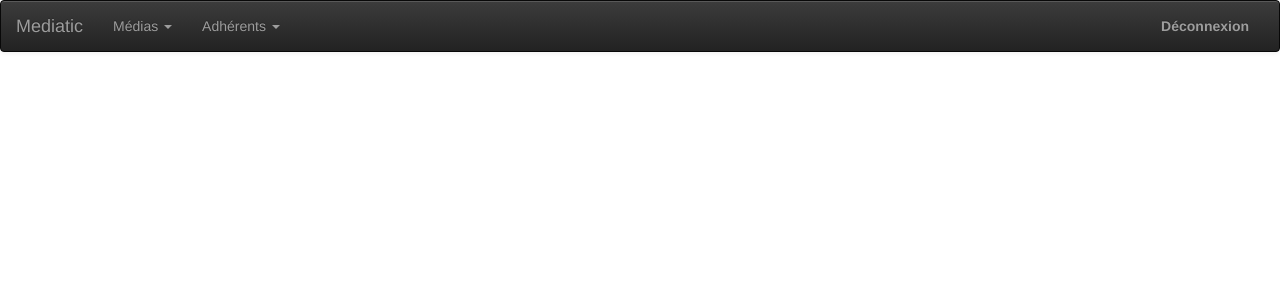
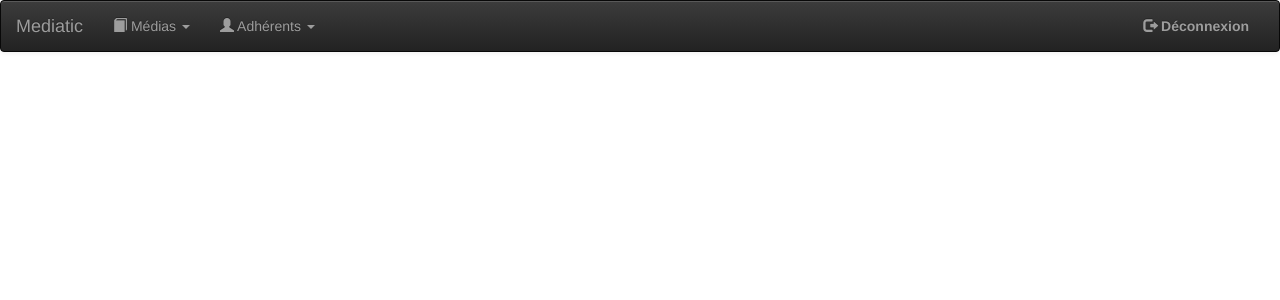
Before and after one commit to Samyo34/mediatic, a web app: page /maquette/header.html in a window 1280 px wide. Shown: the top 300 px of the page. Run offline with its HTML, style and script files only (its server is not run), Linux system fonts and the light colour scheme; data that the repository does not hold is empty; some libraries are stand-ins or nearby versions.

Commit message:
Navbar version 2 + renommage des fichiers media avec un M

```diff
--- a/src/main/webapp/maquette/header.html
+++ b/src/main/webapp/maquette/header.html
@@ -20,31 +20,31 @@
 		        <span class="icon-bar"></span>
 		        <span class="icon-bar"></span>
 		      </button>
-		      <a class="navbar-brand" href="#">Mediatic</a>
+		      <a class="navbar-brand" href="rechercheMedia.html">Mediatic</a>
 		    </div>
 
 		    <div class="collapse navbar-collapse" id="bs-example-navbar-collapse-1">
 		      <ul class="nav navbar-nav">
 		        <li class="dropdown">
-		          <a href="#" class="dropdown-toggle" data-toggle="dropdown">Médias <span class="caret"></span></a>
+		          <a href="#" class="dropdown-toggle" data-toggle="dropdown"><span class="glyphicon glyphicon-book"></span> Médias <span class="caret"></span></a>
 		          <ul class="dropdown-menu" role="menu">
-		            <li><a href="#">Recherche</a></li>
+		            <li><a href="rechercheMedia.html"><span class="glyphicon glyphicon-search"></span> Recherche</a></li>
 		            <li class="divider"></li>
-		            <li><a href="#">Création</a></li>
+		            <li><a href="creationMedia.html"><span class="glyphicon glyphicon-plus"></span> Création</a></li>
 		          </ul>
 		        </li>
 		        <li class="dropdown">
-		          <a href="#" class="dropdown-toggle" data-toggle="dropdown">Adhérents <span class="caret"></span></a>
+		          <a href="#" class="dropdown-toggle" data-toggle="dropdown"><span class="glyphicon glyphicon-user"></span> Adhérents <span class="caret"></span></a>
 		          <ul class="dropdown-menu" role="menu">
-		            <li><a href="#">Recherche</a></li>
+		            <li><a href="rechercheAdherent.html"><span class="glyphicon glyphicon-search"></span> Recherche</a></li>
 		            <li class="divider"></li>
-		            <li><a href="#">Création</a></li>
+		            <li><a href="creationAdherent.html"><span class="glyphicon glyphicon-plus"></span> Création</a></li>
 		          </ul>
 		        </li>
 		      </ul>
 		      <ul class="nav navbar-nav navbar-right">
 		        <li class="dropdown">
-		          <a href="#" data-toggle="dropdown"><b>Déconnexion</b></a>
+		          <a href="#" data-toggle="dropdown"><span class="glyphicon glyphicon-log-out"></span> <b>Déconnexion</b></a>
 		        </li>
 		      </ul>
 		    </div>
```
Also changed, not shown: src/main/webapp/maquette/afficheMedia.html (renamed from src/main/webapp/maquette/affichemedia.html), src/main/webapp/maquette/afficheMedia_erreur.html (renamed from src/main/webapp/maquette/affichemedia_erreur.html), src/main/webapp/maquette/creeMedia.html (renamed from src/main/webapp/maquette/creemedia.html), src/main/webapp/maquette/creeMedia_erreur.html (renamed from src/main/webapp/maquette/creemedia_erreur.html), src/main/webapp/maquette/rechercheMedia.html (renamed from src/main/webapp/maquette/recherchemedia.html), src/main/webapp/maquette/rechercheMedia_erreur.html (renamed from src/main/webapp/maquette/recherchemedia_erreur.html).
